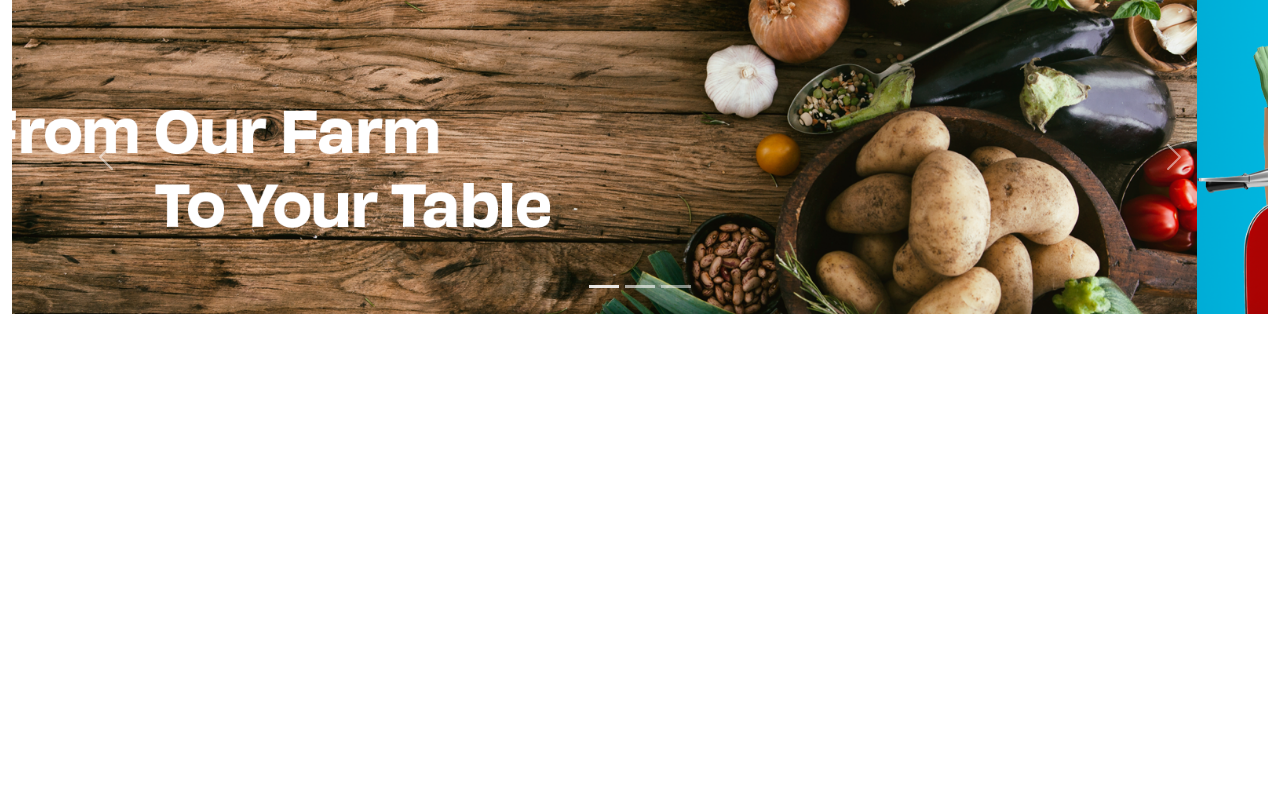
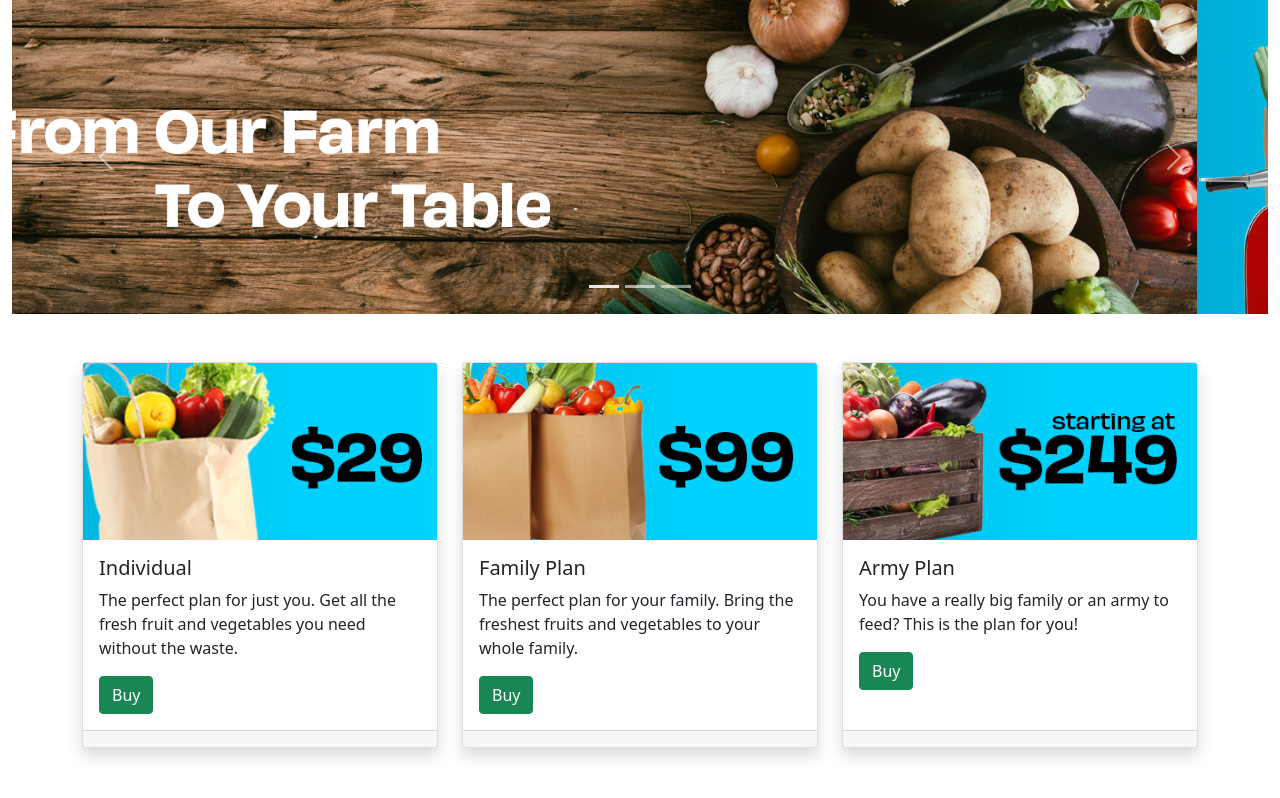
Before and after one commit to dmcphers/BootstrapLabsOrig, a plain HTML site: page PricingPage/index.html in a window 1280 px wide. Drawn offline with nearby package versions, Linux system fonts and the light colour scheme.

Commit message:
added bootstrap cards to page

```diff
--- a/PricingPage/index.html
+++ b/PricingPage/index.html
@@ -47,6 +47,61 @@
             </button>
         </div>
     </div>
+    <div class="container pt-5">
+        <div class="row row-cols-1 row-cols-md-3 g-4">
+            <div class="col">
+                <div class="card h-100 shadow">
+                    <img src="img/indplan.png" class="card-img-top" alt="Individual Plan">
+                    <div class="card-body">
+                        <h5 class="card-title">
+                            Individual
+                        </h5>
+                        <p class="card-text">
+                            The perfect plan for just you. Get all the fresh fruit and vegetables you need without the waste.
+                        </p>
+                        <a href="#" class="btn btn-success">Buy</a>
+                    </div>
+                    <div class="card-footer">
+                        <small class="text-muted"></small>
+                    </div>
+                </div>
+            </div>
+            <div class="col">
+                <div class="card h-100 shadow">
+                    <img src="img/FamilyPlan.png" class="card-img-top" alt="Family Plan">
+                    <div class="card-body">
+                        <h5 class="card-title">
+                            Family Plan
+                        </h5>
+                        <p class="card-text">
+                            The perfect plan for your family. Bring the freshest fruits and vegetables to your whole family.
+                        </p>
+                        <a href="#" class="btn btn-success">Buy</a>
+                    </div>
+                    <div class="card-footer">
+                        <small class="text-muted"></small>
+                    </div>
+                </div>
+            </div>
+            <div class="col">
+                <div class="card h-100 shadow">
+                    <img src="img/armyplan.png" class="card-img-top" alt="Army Plan">
+                    <div class="card-body">
+                        <h5 class="card-title">
+                            Army Plan
+                        </h5>
+                        <p class="card-text">
+                            You have a really big family or an army to feed? This is the plan for you!
+                        </p>
+                        <a href="#" class="btn btn-success">Buy</a>
+                    </div>
+                    <div class="card-footer">
+                        <small class="text-muted"></small>
+                    </div>
+                </div>
+            </div>
+        </div>
+    </div>
 
     <!-- Bootstrap JS -->
     <script src="https://cdn.jsdelivr.net/npm/bootstrap@5.1.1/dist/js/bootstrap.bundle.min.js"
```
